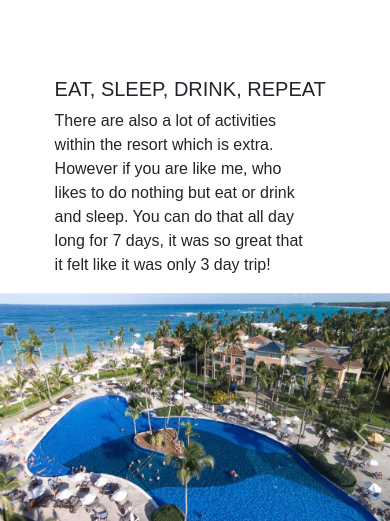
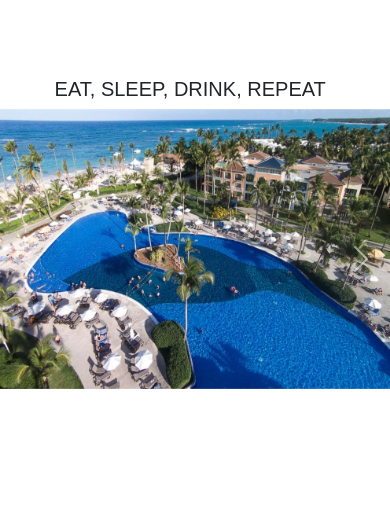
Before and after one commit to simpliweb/personal-blog, a plain HTML site: page travelDominican.html in a window 390 px wide. Shown: the part 1163-1684 px from the top of the page. Drawn offline with nearby package versions, Linux system fonts and the light colour scheme.

Commit message:
Update travelDominican.html

```diff
--- a/travelDominican.html
+++ b/travelDominican.html
@@ -16,7 +16,7 @@
   </head>
 
   <body>
-    <header>
+
     <div class="navbar">
       <div id="mySidenav" class="sidenav">
         <a href="index.html" id="home">Home</a>
@@ -24,7 +24,7 @@
         <a href="study.html" id="study">Study</a>
       </div>
     </div>
-    </header>
+
 
     <h1 class="home-title text-uppercase pt-5 pb-5">Trip to Dominican</h1>
 
@@ -55,7 +55,7 @@
 
       <div class="container dominicanScenery">
         <h5 class="text-uppercase "> Eat, sleep, drink, repeat </h5>
-        <p class="dominicanSceneryDetail"> There are also a lot of activities within the resort which
+        <p class="dominicanSceneryDetail d-none d-sm-block"> There are also a lot of activities within the resort which
           is extra. However if you are like me, who likes to do nothing but eat or drink and sleep.
           You can do that all day long for 7 days, it was so great that it felt like it was only 3 day trip!</p>
       </div>
```
Lines whose indentation alone changed are shown as unchanged.
